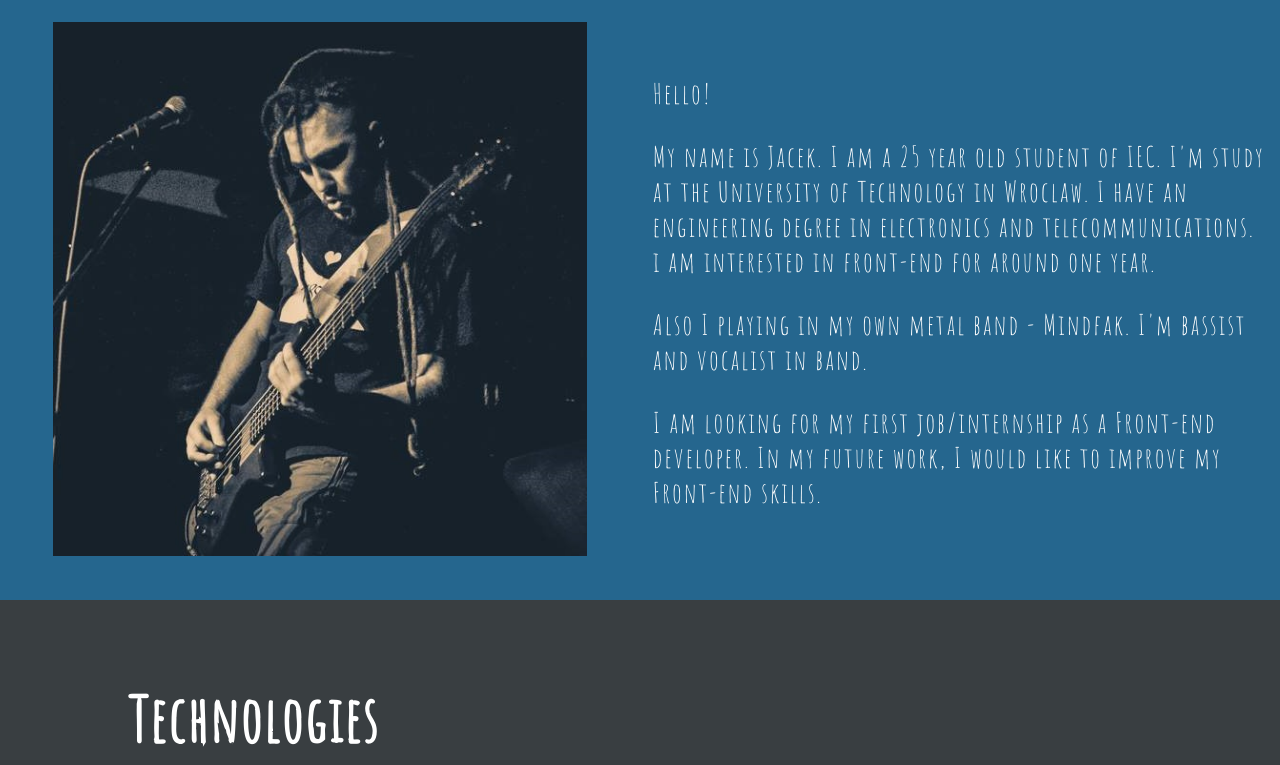
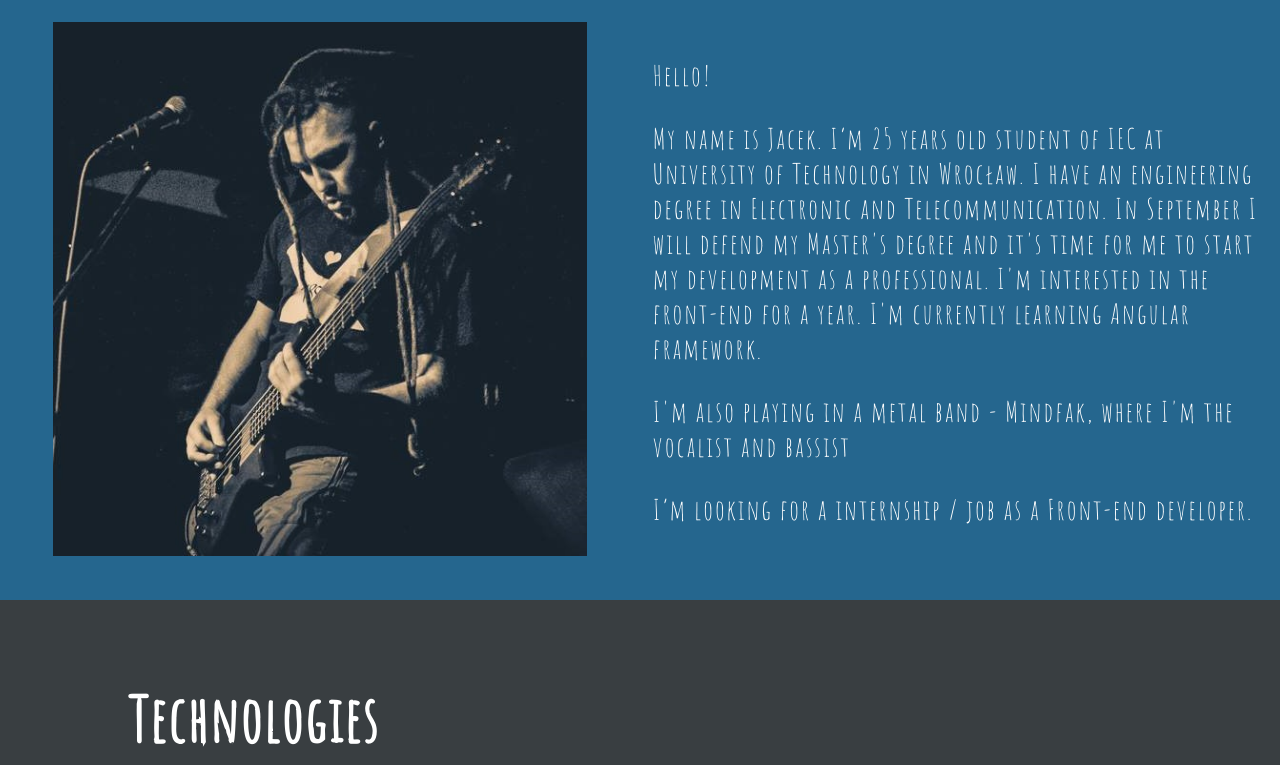
Before and after one commit to jacekzema/Portfolio, a plain HTML site: page index.html in a window 1280 px wide. Shown: the part 1000-1765 px from the top of the page. Drawn offline with Linux system fonts and the light colour scheme; a web font is replaced by a local one.

Commit message:
semi final

```diff
--- a/index.html
+++ b/index.html
@@ -4,10 +4,15 @@
 
     <meta charset="utf-8" />
     <meta http-equiv="X-UA-Compatible" content="IE=edge">
+
     <title>Jacek Zema - Portfolio</title>
+
+    <meta name="author" content="Jacek Zema">
+    <meta name="keywords" content="Jacek Zema, front-end developer, portfolio">
+
+    <link rel="icon" type="image/x-icon" sizes="16x16" href="favicon.ico">
     <meta name="viewport" content="width=device-width, initial-scale=1">
     <link rel="stylesheet" type="text/css" media="screen" href="css/style.min.css" />
-
 
 </head>
 <body>
@@ -48,15 +53,14 @@
 
         <section class="content_box">
             <p>Hello!</p>
-            <p> My name is Jacek. I am a 25 year old student of IEC. I'm study at the University of Technology in Wroclaw.
-                I have an engineering degree in electronics and telecommunications. i am interested in front-end for around one year.
+            <p>My name is Jacek. I’m 25 years old student of IEC at University of Technology in Wrocław. I have an engineering degree in Electronic and Telecommunication. In September I will defend my Master's degree and it's time for me to start my development as a professional. I'm interested in the front-end for a year. I'm currently learning Angular framework.
             </p>
             <p>
-                Also I playing in my own metal band - <a href="https://www.facebook.com/mindfak" target="_blank">Mindfak</a>. I'm bassist and vocalist in band.
+                I'm also playing in a metal band - <a href="https://facebook.pl/mindfak">Mindfak</a>, where I'm the vocalist and bassist            </p>
+            <p>
+                I’m looking for a internship / job as a Front-end developer.
             </p>
-            <p>
-                I am looking for my first job/internship as a Front-end developer. In my future work, I would like to improve my Front-end skills.
-            </p>
+
         </section>
     </article>
 
```
Also changed, not shown: favicon.ico (added).
